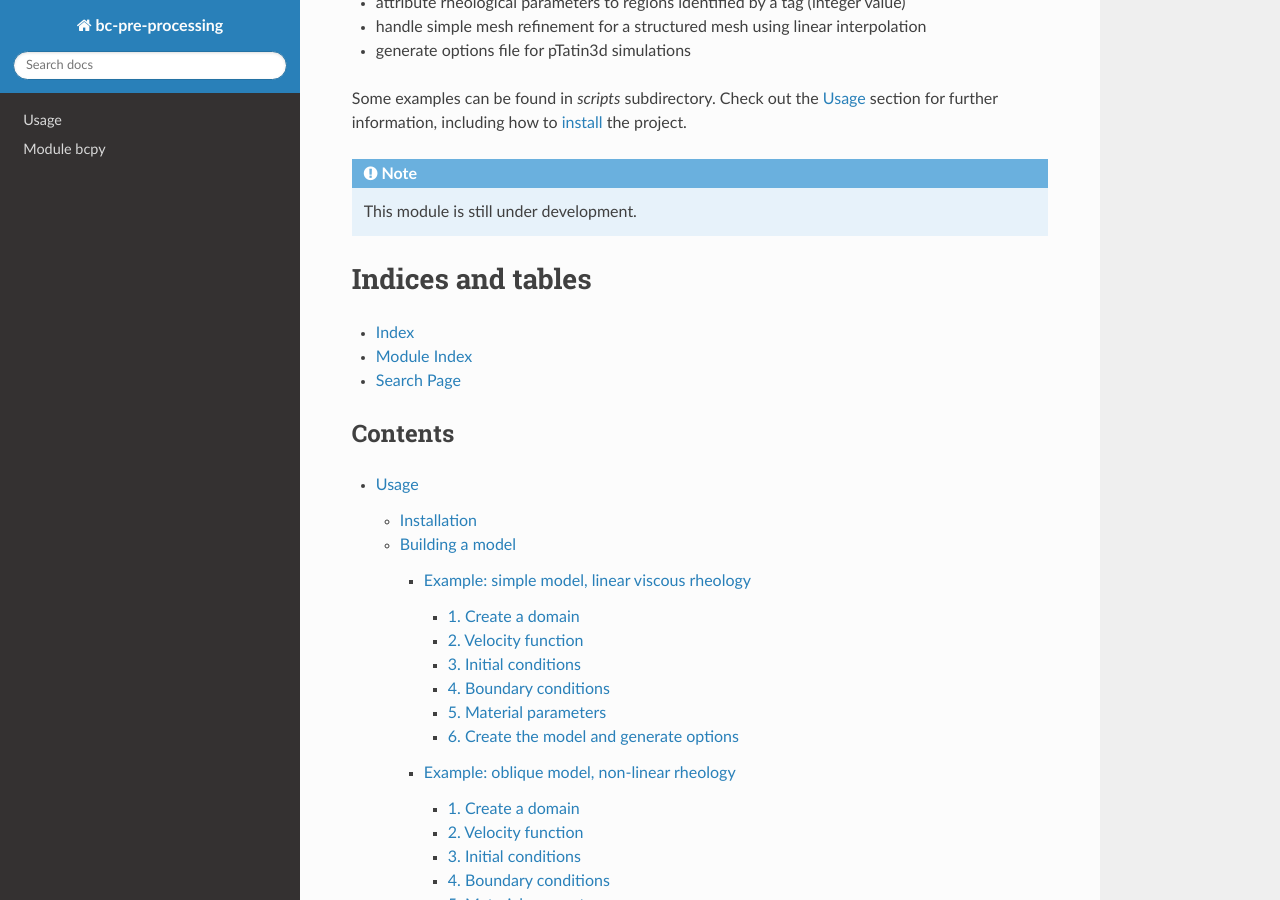
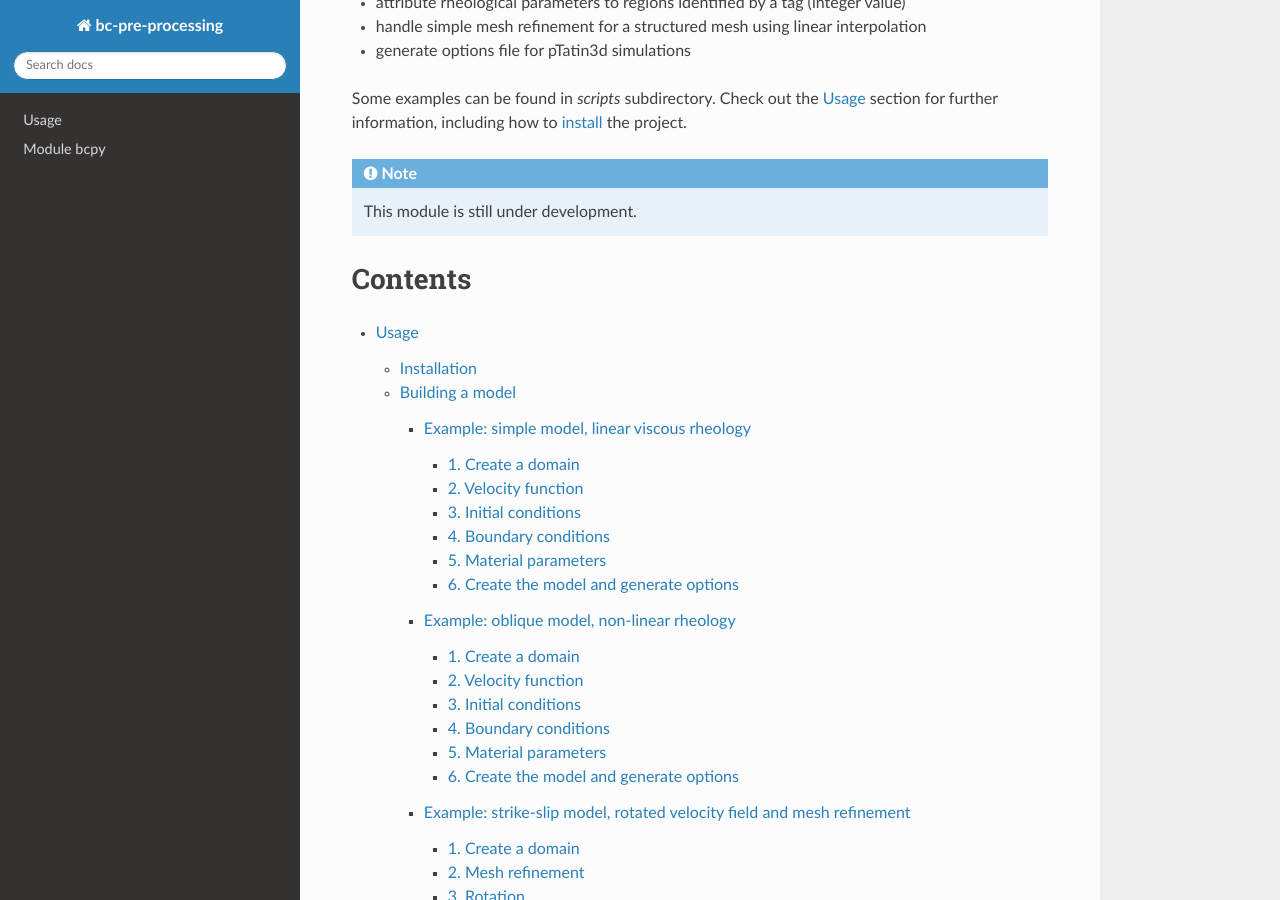
Before and after one commit to anthony-jourdon/Genepy, a Sphinx documentation site: the page built from docs/source/index.rst, in a window 1280 px wide and 900 px high, scrolled down 388 px. Built offline with Sphinx 7.4.7 and the Read the Docs theme 2.0.0, drawn with Linux system fonts in a browser that asks for light colours.

Commit message:
Remove useless links

```diff
--- a/docs/source/index.rst
+++ b/docs/source/index.rst
@@ -35,17 +35,8 @@ Check out the :doc:`usage` section for further information, including how to
    :maxdepth: 2
    :caption: Contents:
 
-
-
-Indices and tables
-==================
-
-* :ref:`genindex`
-* :ref:`modindex`
-* :ref:`search`
-
 Contents
---------
+========
 
 .. toctree::
 
```
